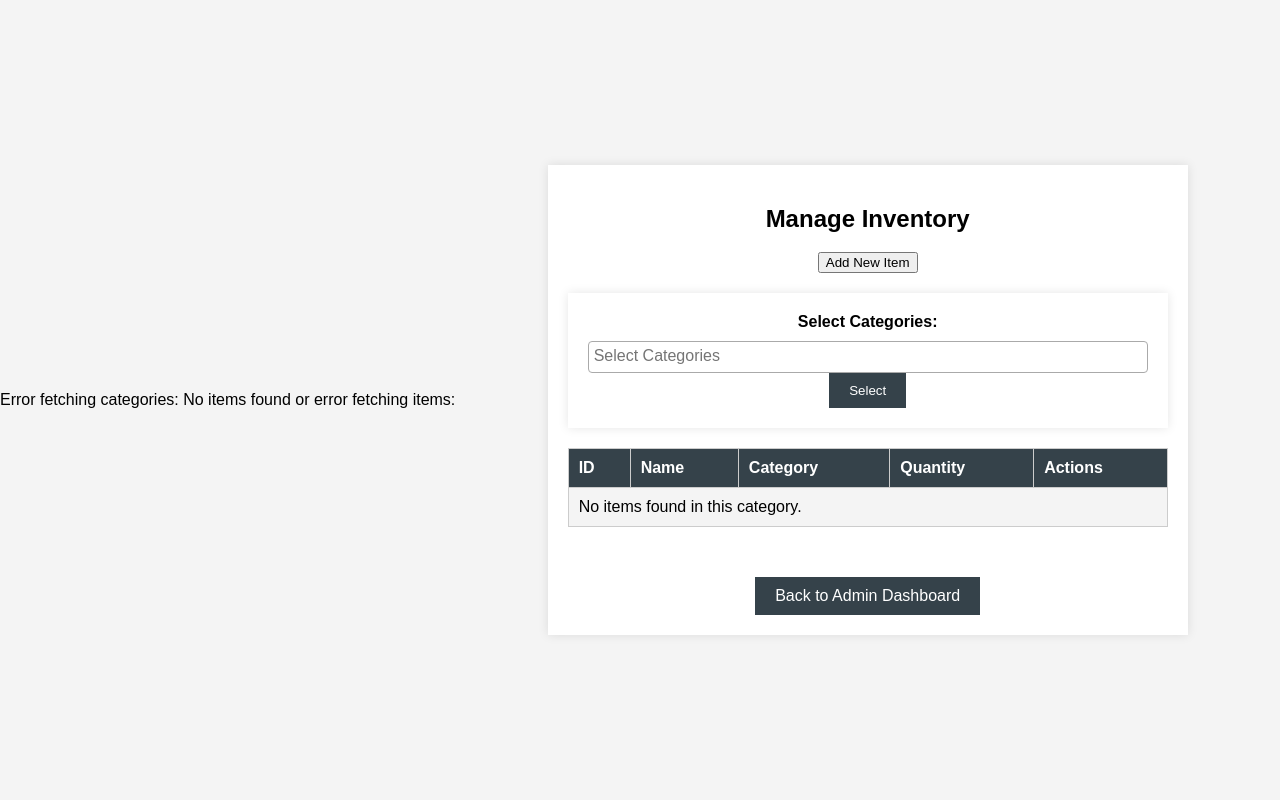
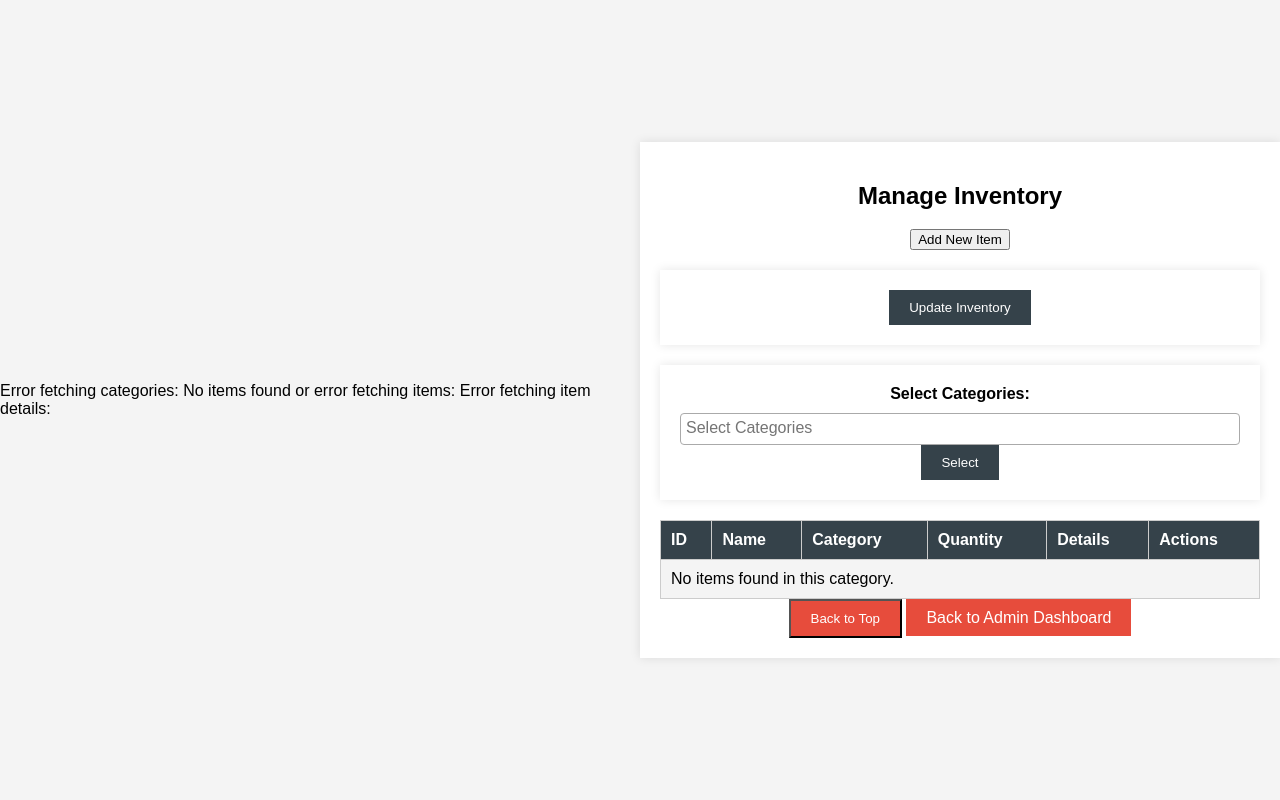
Before and after one commit to Louk4s/Web2024, a PHP site: page /actions/manage_inventory.php in a window 1280 px wide. Run offline with PHP 8.4, Linux system fonts and the light colour scheme; the visitor is signed in with stand-in values (Sample User, id 1); data that the repository does not hold is empty; some libraries are stand-ins or nearby versions.

Commit message:
new commit

```diff
--- a/actions/fetch_map_data.php
+++ b/actions/fetch_map_data.php
@@ -12,8 +12,8 @@ $baseQuery = "SELECT * FROM base WHERE id = 1";
 $baseResult = $conn->query($baseQuery);
 $base = $baseResult->fetch_assoc();
 
-// Fetch rescuers' locations
-$rescuerQuery = "SELECT fullname, latitude, longitude FROM rescuers";
+// Fetch rescuers' locations from users table where role = rescuer
+$rescuerQuery = "SELECT fullname, latitude, longitude FROM users WHERE role = 'rescuer'";
 $rescuerResult = $conn->query($rescuerQuery);
 $rescuers = array();
 
--- a/actions/manage_inventory.php
+++ b/actions/manage_inventory.php
@@ -43,12 +43,14 @@ if (!empty($selected_category_ids)) {
     $items_result = $conn->query("SELECT items.id, items.name, items.quantity, categories.category_name
                                   FROM items
                                   JOIN categories ON items.category_id = categories.id
-                                  WHERE items.category_id IN ($selected_category_ids_sql)");
+                                  WHERE items.category_id IN ($selected_category_ids_sql)
+                                  ORDER BY items.id DESC"); // Changed to DESC
 } else {
     // Show all items if no category is selected
     $items_result = $conn->query("SELECT items.id, items.name, items.quantity, categories.category_name
                                   FROM items
-                                  JOIN categories ON items.category_id = categories.id");
+                                  JOIN categories ON items.category_id = categories.id
+                                  ORDER BY items.id DESC"); // Changed to DESC
 }
 
 if ($items_result && $items_result->num_rows > 0) {
@@ -57,6 +59,17 @@ if ($items_result && $items_result->num_rows > 0) {
     }
 } else {
     echo "No items found or error fetching items: " . $conn->error;
+}
+
+// Fetch details for each item
+$item_details = [];
+$details_result = $conn->query("SELECT item_id, detail_name, detail_value FROM item_details");
+if ($details_result && $details_result->num_rows > 0) {
+    while ($detail_row = $details_result->fetch_assoc()) {
+        $item_details[$detail_row['item_id']][] = $detail_row;
+    }
+} else {
+    echo "Error fetching item details: " . $conn->error;
 }
 
 $conn->close();
@@ -81,12 +94,17 @@ $conn->close();
 
     <!-- Success Message -->
     <?php if ($success_message): ?>
-        <div class="success-message"><?php echo $success_message; ?></div>
+        <div class="success-message"><?php echo $success_message; ?></div> <!-- Styled message from CSS -->
     <?php endif; ?>
 
     <a href="add_item_form.php"><button>Add New Item</button></a>
 
-    <!-- Dropdown για επιλογή πολλαπλών κατηγοριών -->
+    <!-- Update Inventory Button -->
+    <form action="../actions/update_inventory.php" method="POST">
+        <button type="submit" class="update-button">Update Inventory</button>
+    </form>
+
+    <!-- Dropdown for selecting multiple categories -->
     <form method="GET" action="manage_inventory.php">
         <label for="category_id">Select Categories:</label>
         <select name="category_id[]" id="category_id" multiple="multiple" style="width: 100%;">
@@ -107,6 +125,7 @@ $conn->close();
             <th>Name</th>
             <th>Category</th>
             <th>Quantity</th>
+            <th>Details</th> <!-- New column for item details -->
             <th>Actions</th>
         </tr>
         <?php if (count($items) > 0): ?>
@@ -117,6 +136,15 @@ $conn->close();
                     <td><?php echo $item['category_name']; ?></td>
                     <td><?php echo $item['quantity']; ?></td>
                     <td>
+                        <?php if (isset($item_details[$item['id']])): ?>
+                            <?php foreach ($item_details[$item['id']] as $detail): ?>
+                                <?php echo $detail['detail_name'] . ': ' . $detail['detail_value'] . '<br>'; ?>
+                            <?php endforeach; ?>
+                        <?php else: ?>
+                            N/A
+                        <?php endif; ?>
+                    </td> <!-- Display details -->
+                    <td>
                         <a href="edit_inventory.php?id=<?php echo $item['id']; ?>">Edit</a>
                         <a href="delete_inventory.php?id=<?php echo $item['id']; ?>">Delete</a>
                         <a href="update_quantity.php?id=<?php echo $item['id']; ?>">Update Quantity</a>
@@ -125,20 +153,25 @@ $conn->close();
             <?php endforeach; ?>
         <?php else: ?>
             <tr>
-                <td colspan="5">No items found in this category.</td>
+                <td colspan="6">No items found in this category.</td>
             </tr>
         <?php endif; ?>
     </table>
+
+    <!-- Back to Top Button -->
+    <button onclick="scrollToTop()" class="back-button">Back to Top</button>
+
+    <!-- Back to Admin Dashboard Button -->
     <a href="../dashboards/admin_dashboard.php" class="back-button">Back to Admin Dashboard</a>
 </div>
 
-<!-- jQuery (απαραίτητο για το Select2) -->
+<!-- jQuery for Select2 -->
 <script src="https://code.jquery.com/jquery-3.6.0.min.js"></script>
 
 <!-- Select2 JS -->
 <script src="https://cdn.jsdelivr.net/npm/select2@4.1.0-rc.0/dist/js/select2.min.js"></script>
 
-<!-- Custom JS για το manage_inventory -->
+<!-- Custom JS for manage_inventory -->
 <script src="../scripts/manage_inventory.js"></script>
 
 </body>
--- a/scripts/manage_inventory.js
+++ b/scripts/manage_inventory.js
@@ -5,3 +5,8 @@ $(document).ready(function() {
         allowClear: true                   // Επιτρέπει την εκκαθάριση των επιλογών
     });
 });
+
+// JavaScript to scroll to the top
+function scrollToTop() {
+    window.scrollTo({ top: 0, behavior: 'smooth' });
+}
--- a/style/styles.css
+++ b/style/styles.css
@@ -220,21 +220,32 @@ a:hover {
     color: #ffffff;
 }
 
-
-.back-button {
-    margin-top: 50px; /* Add space above the button */
-    display: inline-block;
-    background: #35424a;
-    color: #ffffff;
+/* Style for Back to Top button */
+.back-to-top {
+    background-color: #4CAF50; /* Green background */
+    color: white;
+    border: none;
     padding: 10px 20px;
-    text-decoration: none;
+    text-align: center;
+    font-size: 16px;
+    border-radius: 5px;
     cursor: pointer;
-    border: none;
+    transition: background-color 0.3s ease;
+    margin: 10px 0;
 }
 
-.back-button:hover {
-    background: #e8491d;
+.back-to-top:hover {
+    background-color: #45a049; /* Darker green when hovered */
+    color: #fff; /* Ensure white text is visible */
 }
+
+/* Style for Back to Admin Dashboard button */
+.back-button {
+    background-color: #e74c3c; /* Red background */
+    color: white;
+    padding: 10px 20px;
+    text-decor
+
 
 .add-button {
     display: inline-block;
@@ -256,3 +267,6 @@ a:hover {
     text-align: center; /* Center text */
     max-width: 100px; /* Set max width to control the size */
 }
+
+
+}
```
Also changed, not shown: actions/update_inventory.php (added, +78 -0 lines), scripts/admin_map.js (+15 -21 lines).
